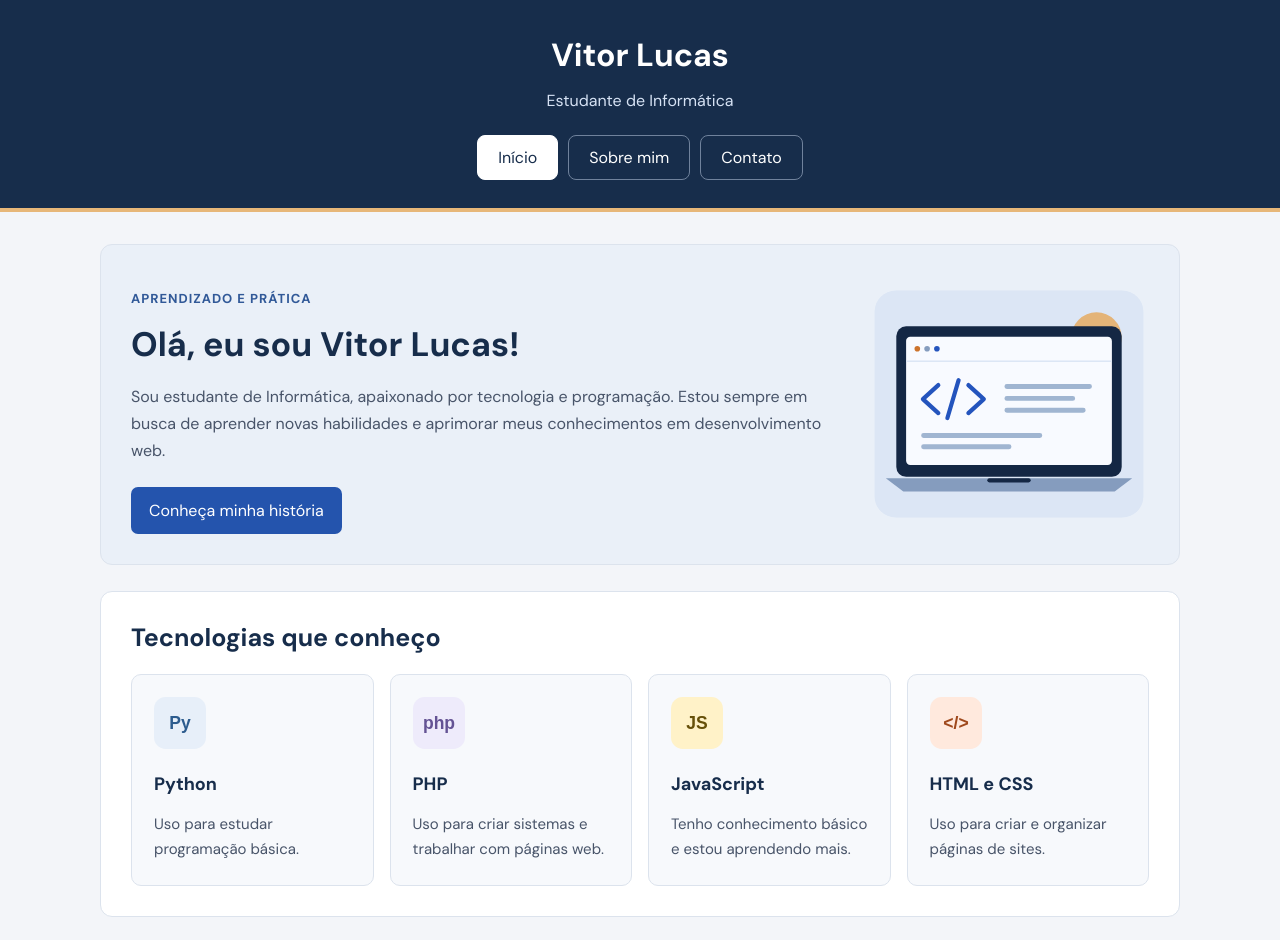
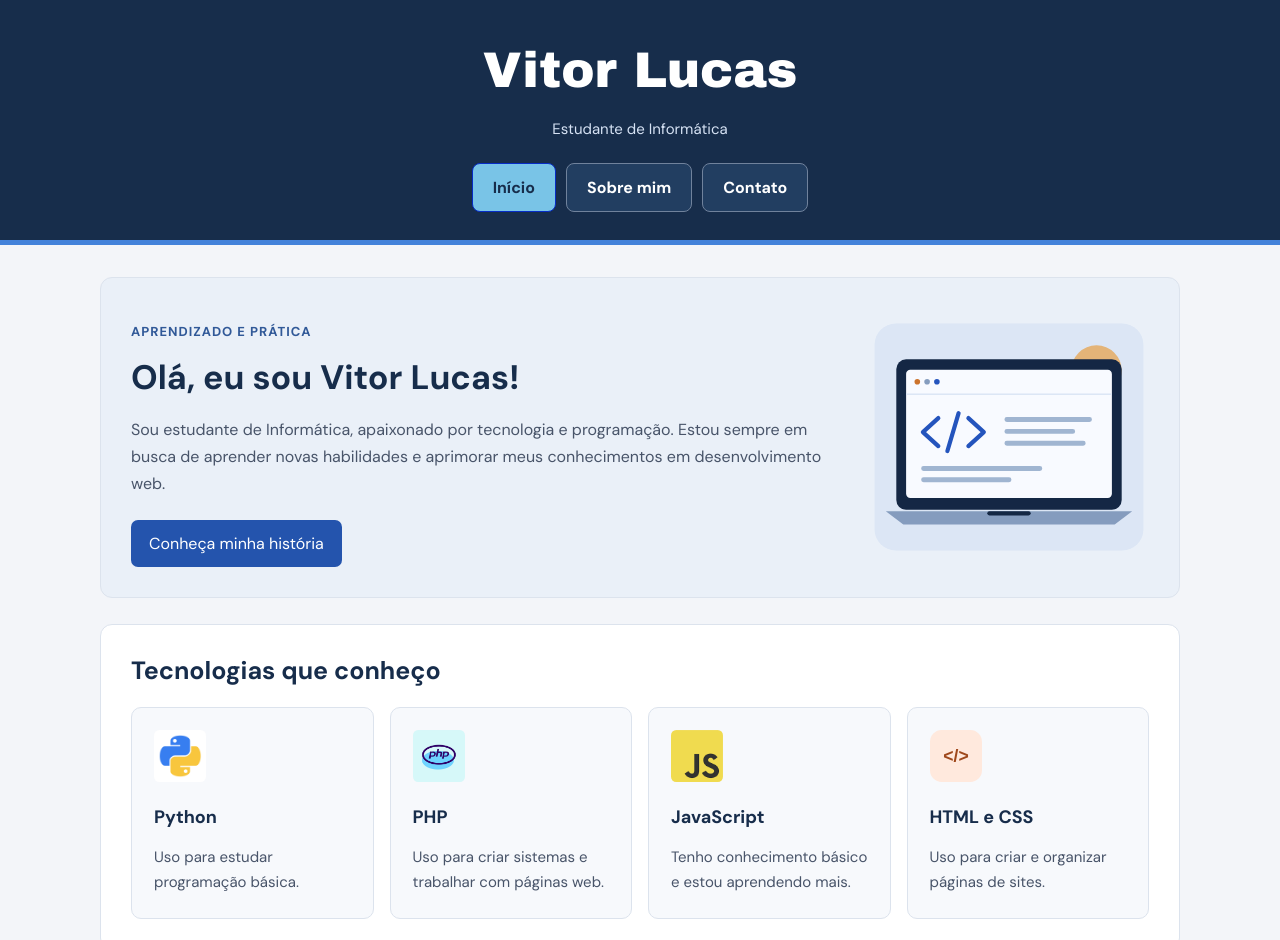
Before and after one commit to vitor-lucas/htmlucas, a plain HTML site: page index.html in a window 1280 px wide. Shown: the top 940 px of the page. Drawn offline with Linux system fonts and the light colour scheme.

Commit message:
Melhora no CSS, falta adicionar foto pessoal.

```diff
--- a/css/style.css
+++ b/css/style.css
@@ -18,17 +18,19 @@ header, footer {
 }
 
 header {
-    border-bottom: 4px solid #e7b779;
+    border-bottom: 5px solid #4e98ffcb;
 }
 
-h1 {
+header h1 {
     margin: 0;
-    font-size: 32px;
+    font-size: 50px;
+    font-family: arial black, sans-serif;
 }
 
 header p {
-    margin: 5px 0 20px;
+    margin: 4px 0 20px;
     color: #d6e2f4;
+    font-size: 15px;
 }
 
 nav {
@@ -39,17 +41,25 @@ nav {
 }
 
 nav a {
+    padding: 10px 20px;
+    background-color: #223e61;
     color: white;
-    text-decoration: none;
-    padding: 8px 20px;
     border: 1px solid #70829c;
     border-radius: 8px;
+    font-weight: bold;
+    text-decoration: none;
 }
 
-nav a:hover, nav .ativo {
-    background-color: white;
+nav a:hover,
+nav a.ativo {
+    background-color: #79c4e7;
     color: #172d4b;
-    border-color: white;
+    border-color: #062cc6;
+}
+
+nav a:focus {
+    outline: 2px solid white;
+    outline-offset: 3px;
 }
 
 main {
@@ -132,6 +142,7 @@ img {
     width: 52px;
     height: 52px;
     margin-bottom: 16px;
+    border-radius: 10%;
 }
 
 .card p {
@@ -164,7 +175,7 @@ a {
 }
 
 .projetos {
-    border-left: 5px solid #d9a25d;
+    border-left: 5px solid #000f4d;
 }
 
 li {
--- a/index.html
+++ b/index.html
@@ -34,17 +34,17 @@
             <h2>Tecnologias que conheço</h2>
             <div class="lista">
                 <div class="card">
-                    <img src="img/python.svg" alt="" width="52" height="52">
+                    <img src="img/python.png" alt="" width="52" height="52">
                     <h3>Python</h3>
                     <p>Uso para estudar programação básica.</p>
                 </div>
                 <div class="card">
-                    <img src="img/php.svg" alt="" width="52" height="52">
+                    <img src="img/php.png" alt="" width="52" height="52">
                     <h3>PHP</h3>
                     <p>Uso para criar sistemas e trabalhar com páginas web.</p>
                 </div>
                 <div class="card">
-                    <img src="img/javascript.svg" alt="" width="52" height="52">
+                    <img src="img/javascript.png" alt="" width="52" height="52">
                     <h3>JavaScript</h3>
                     <p>Tenho conhecimento básico e estou aprendendo mais.</p>
                 </div>
@@ -59,12 +59,12 @@
             <h2>Ferramentas que uso</h2>
             <div class="lista">
                 <div class="card">
-                    <img src="img/vscode.svg" alt="" width="52" height="52">
+                    <img src="img/vscode.png" alt="" width="52" height="52">
                     <h3>VS Code</h3>
                     <p>Editor que uso para escrever meus códigos.</p>
                 </div>
                 <div class="card">
-                    <img src="img/github.svg" alt="" width="52" height="52">
+                    <img src="img/github.png" alt="" width="52" height="52">
                     <h3>GitHub</h3>
                     <p>Uso para guardar e compartilhar meus projetos.</p>
                 </div>
```
Also changed, not shown: contato.html (+2 -2 lines), sobre.html (+19 -7 lines), img/github.png (added), img/github.svg (deleted), img/javascript.png (added), img/javascript.svg (deleted), img/php.png (added), img/php.svg (deleted), img/python.png (added), img/python.svg (deleted), img/vscode.png (added), img/vscode.svg (deleted), 1 other file.
